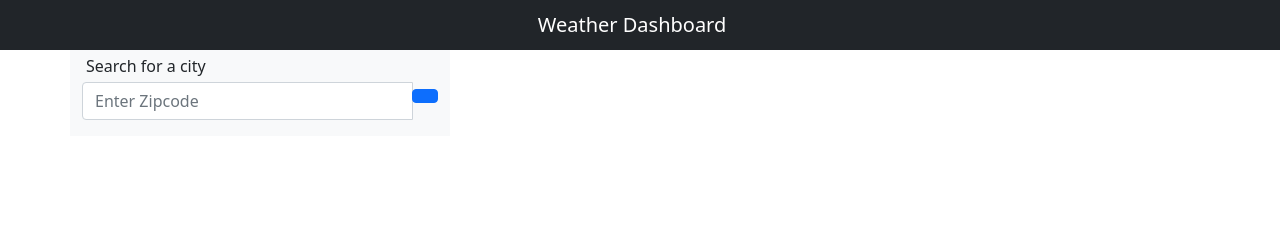
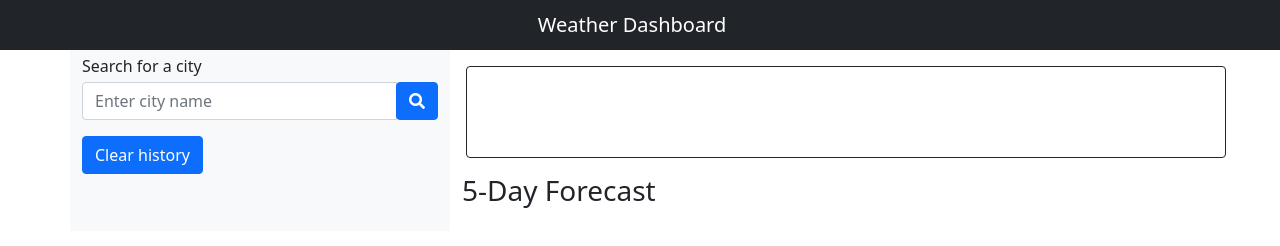
Before and after one commit to Jeremymcg88/Weather-Forecast, a plain HTML site: page index.html in a window 1280 px wide. Drawn offline with nearby package versions, Linux system fonts and the light colour scheme.

Commit message:
added to index and created buttons

```diff
--- a/index.html
+++ b/index.html
@@ -12,23 +12,71 @@
 <body>
 
     <!-- Implementing Bootstrap NavBar -->
-    <nav id="weather-navbar" class="navbar navbar-dark bg-dark">
+    <nav class="navbar navbar-dark bg-dark">
         <span class="navbar-brand mb-0 h1 w-100 text-center">Weather Dashboard</span>
     </nav>
-
     <div class="container">
         <div class="row">
             <div class="col-4 bg-light">
-                <p class="search-header m-1">Search for a city</p>
+                <p class="search-header my-1">Search for a city</p>
                 <div class="input-group mb-3">
-                    <input id="location" type="text" class="form-control" placeholder="Enter Zipcode" aria-label="Enter Zipcode">
+                    <input id="city-input" type="text" class="form-control" placeholder="Enter city name" aria-label="Enter city name">
                     <div class="input-group-append">
-                        <button class="btn btn-primary" type="button" id="search"></button>
-                     </div>
-                   </div>
+                        <button class="btn btn-primary" type="button" id="search-button">
+                            <i class="fas fa-search"></i>
+                        </button>
+                    </div>
+                </div>
+                <button class="btn btn-primary mb-3" type="button" id="clear-history">Clear history</button>
+                <form id="history"></form>
+            </div>
+            <div class="col-8">
+                <div class="row mr-0">
+                    <div class="col-12 border border-dark m-3 rounded">
+                        <div class="row">
+                            <div class="col-12">
+                                <span id="city-name" class="city-name align-middle"></span>
+                                <img id="current-pic" src="placeholder" alt="">
+                            </div>
+                        </div>
+                        <div class="row">
+                            <div class="col-12">
+                                <p id="temperature"></p>
+                            </div>
+                        </div>
+                        <div class="row">
+                            <div class="col-12">
+                                <p id="humidity"></p>
+                            </div>
+                        </div>
+                        <div class="row">
+                            <div class="col-12">
+                                <p id="wind-speed"></p>
+                            </div>
+                        </div>
+                        <div class="row">
+                            <div class="col-12 d-flex">
+                                <p id="UV-index"></p>
+                            </div>
+                        </div>
+                    </div>
+                </div>
+                <div class="row">
+                    <div class="col-12">
+                        <h3>5-Day Forecast</h3>
+                    </div>
+                </div>
+                <div class="row">
+                    <div class="col forecast bg-primary text-white ml-3 mb-3 rounded"></div>
+                    <div class="col forecast bg-primary text-white ml-3 mb-3 rounded"></div>
+                    <div class="col forecast bg-primary text-white ml-3 mb-3 rounded"></div>
+                    <div class="col forecast bg-primary text-white ml-3 mb-3 rounded"></div>
+                    <div class="col forecast bg-primary text-white ml-3 mb-3 rounded"></div>
+                </div>
+            </div>
         </div>
     </div>
-</div>
+
 
     <script src='./script.js'></script>
 </body>
--- a/script.js
+++ b/script.js
@@ -1,6 +1,6 @@
 
 // creating on click for search btn
-let searchBtn = document.getElementById('search');
+let searchBtn = document.getElementById('search-button');
 let cityInput = "";
 let clearInput = "";
 let cityName = "";
@@ -8,12 +8,13 @@ let cityName = "";
 
 // returns zip code information after the click happens
 searchBtn.addEventListener('click', function() {
-    console.log(document.getElementById('location').value)
+    // console.log(document.getElementById('location').value)
+
 
 // API key that returns the zipcode typed in by user
-   var url = `https://api.openweathermap.org/data/2.5/weather?q=${document.getElementById('location').value}&appid=bd0834857d11c7c26292f5e1e8657635&units=imperial`
+//    var url = `https://api.openweathermap.org/data/2.5/weather?q=${document.getElementById('location').value}&appid=bd0834857d11c7c26292f5e1e8657635&units=imperial`
 
-   console.log('Url ????', url)
+//    console.log('Url ????', url)
 
  // Always want to convert fetch responses to Json for user readability
    fetch(url)
```
